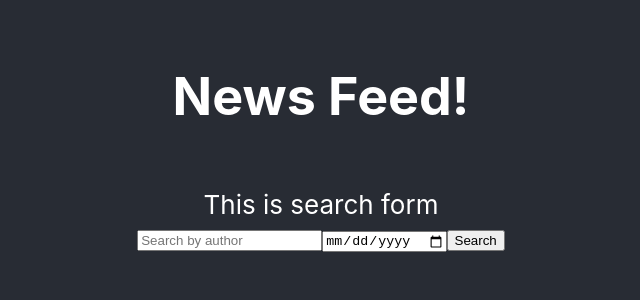
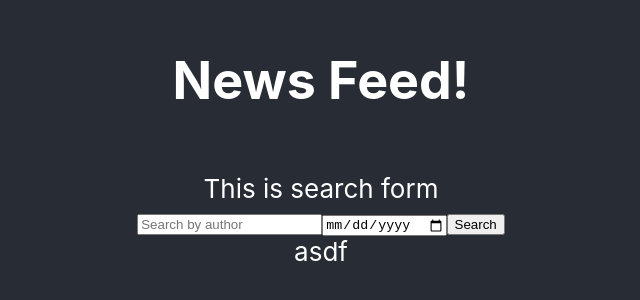
Before and after one commit to RyanPearson51/hacker-news-clone, a React (Create React App) app: page / in a window 1280 px wide. Shown: the part 246-546 px from the top of the page, without its empty margins (319-959 px from the left). Built offline with nearby package versions, Linux system fonts and the light colour scheme.

Commit message:
search for author works; articleData passes to Articles.js

```diff
--- a/src/App.js
+++ b/src/App.js
@@ -36,7 +36,8 @@ function App () {
     console.log("url: ", url)
     fetch(url)
    .then((res)=>res.json())
-   .then((data)=> setState(data))
+   .then((data)=> setArticleData(data))
+   console.log("articleData in search(): ", articleData)
 
      //this is assigning the author input to the variable author,
      //but I haven't gotten or don't know how authorInput was obtained
@@ -106,7 +107,8 @@ function App () {
             authorInput={this.state.authorInput}
             dateInput={this.state.dateInput}
             />
-            <Articles relatedArticles={this.state.relatedArticles} /> */}
+            */}
+            <Articles articleData={articleData} />
           </p>
 
         </header>
--- a/src/components/Articles.js
+++ b/src/components/Articles.js
@@ -2,15 +2,17 @@ import React  from 'react'
 //import Article from './Article'
 
  const Articles = (props) => {
+   console.log("articleData in Articles: ", props.articleData)
     return (
       <div>
-        {props.relatedArticles.map(Article => (
+        asdf
+        {/* {props.relatedArticles.map(Article => (
           <div className="story-container" key={Article.objectID}>
             <h4 style={{margin: "5px"}}>{Article.title}</h4>
             <p style={{fontSize: "20px", margin: "5px"}}>Author: {Article.author}</p>
             <a href={Article.url} target="_blank" rel="noreferrer" style={{color: "white", fontSize: "18px"}}>Visit Website</a>
           </div>
-        ))}
+        ))} */}
       </div>
     )
   }
--- a/src/components/SearchForm.js
+++ b/src/components/SearchForm.js
@@ -3,6 +3,7 @@ import React,{useEffect, useState}  from 'react'
 
 const SearchForm = (props) => {
   console.log("state passed as props to SearchForm props.state: ", props.state)
+   //console.log("articleData passed as props to SearchForm props.state: ", props.articleData)
 
 
   return (
```
